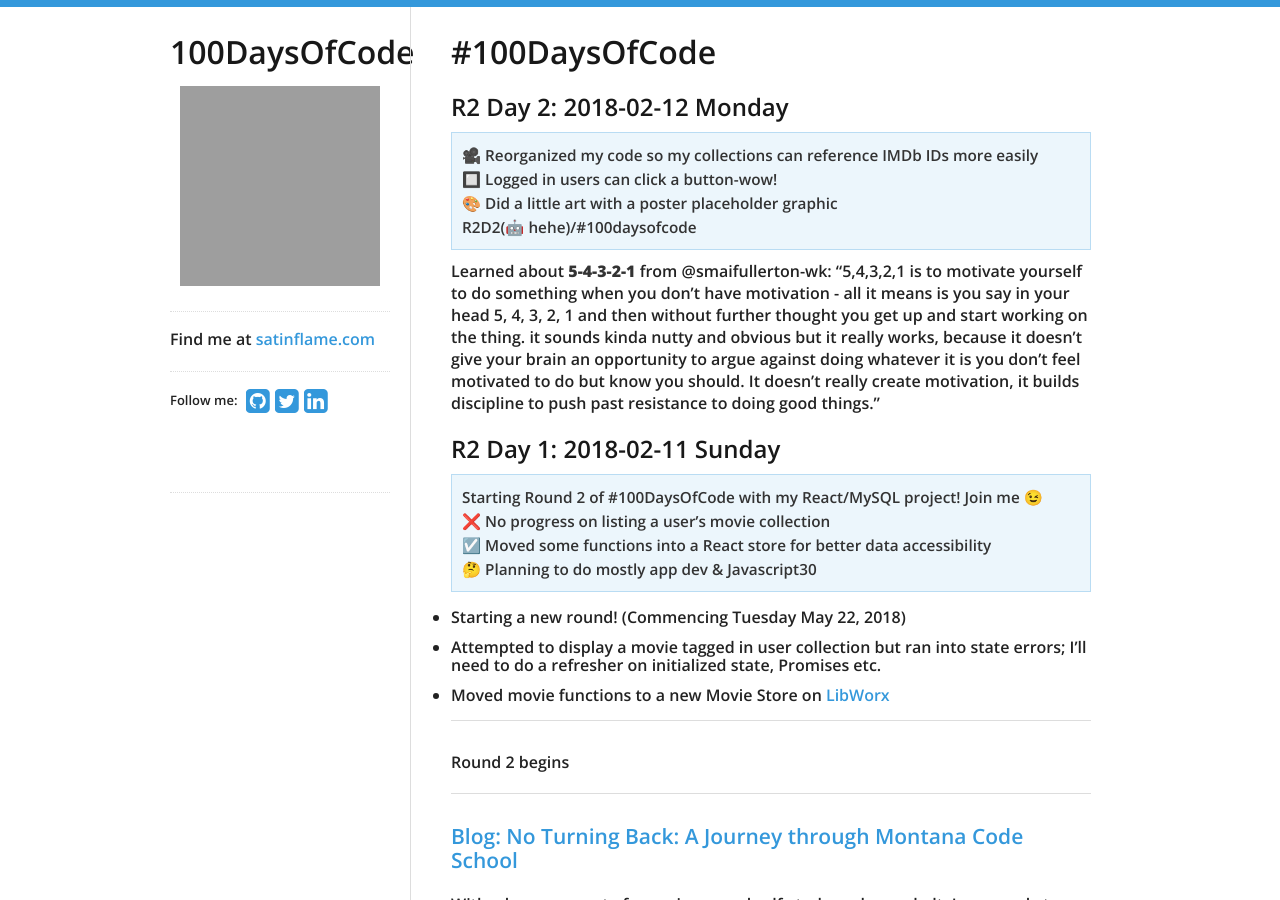
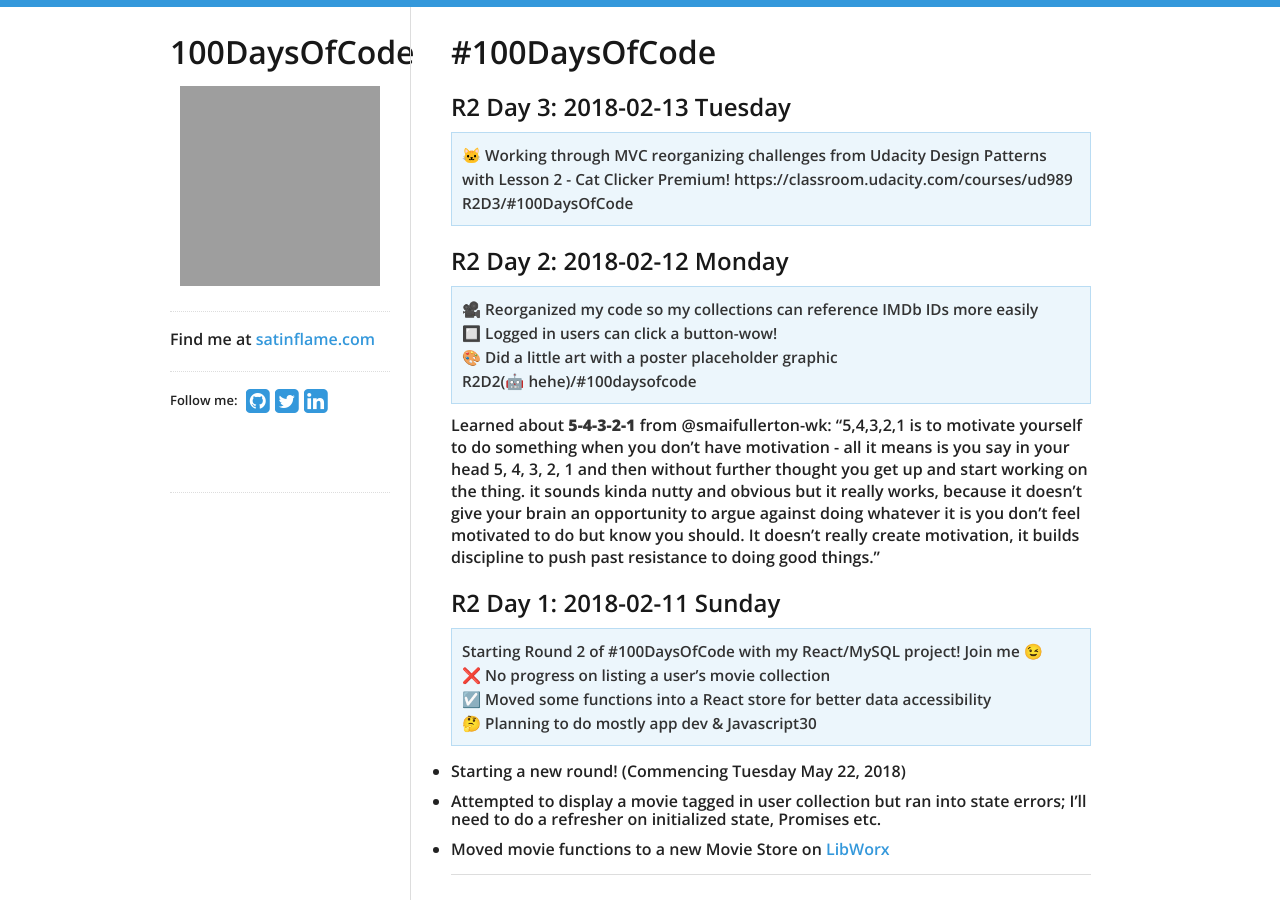
Before and after one commit to virtual/100daysofcode, a Jekyll site: the page built from index.md, in a window 1280 px wide and 900 px high. Built offline with Jekyll 4.4.1, drawn with Linux system fonts in a browser that asks for light colours; nearby versions of some CDN libraries; our own code applies the rules of GitHub Pages for plain Markdown files; grey boxes are pictures that could not be loaded.

Commit message:
r2d3 cat clicker

```diff
--- a/index.md
+++ b/index.md
@@ -1,4 +1,8 @@
 # #100DaysOfCode
+
+## R2 Day 3: 2018-02-13 Tuesday
+
+> 🐱 Working through MVC reorganizing challenges from Udacity Design Patterns with Lesson 2 - Cat Clicker Premium! https://classroom.udacity.com/courses/ud989 R2D3/#100DaysOfCode
 
 ## R2 Day 2: 2018-02-12 Monday
 
```
